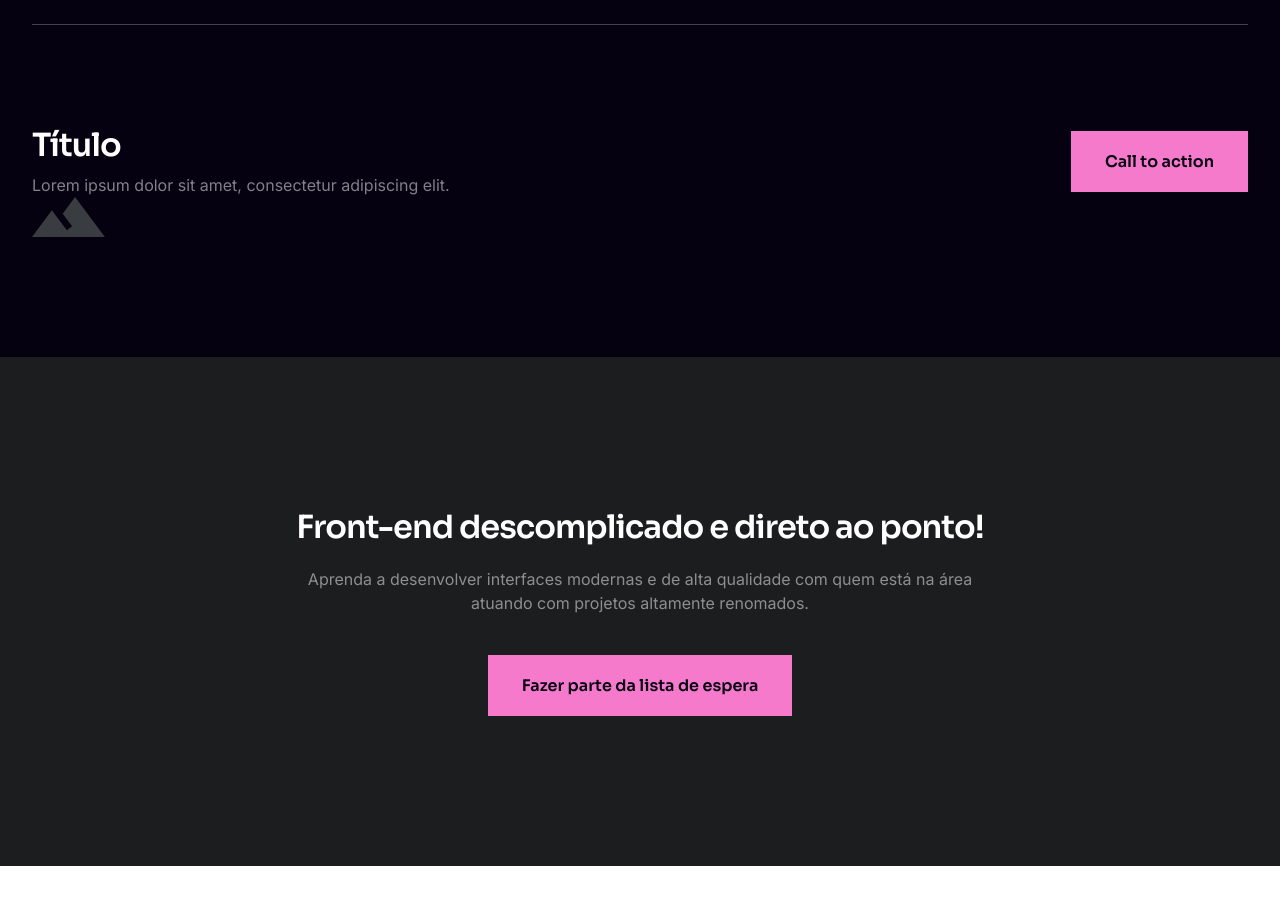
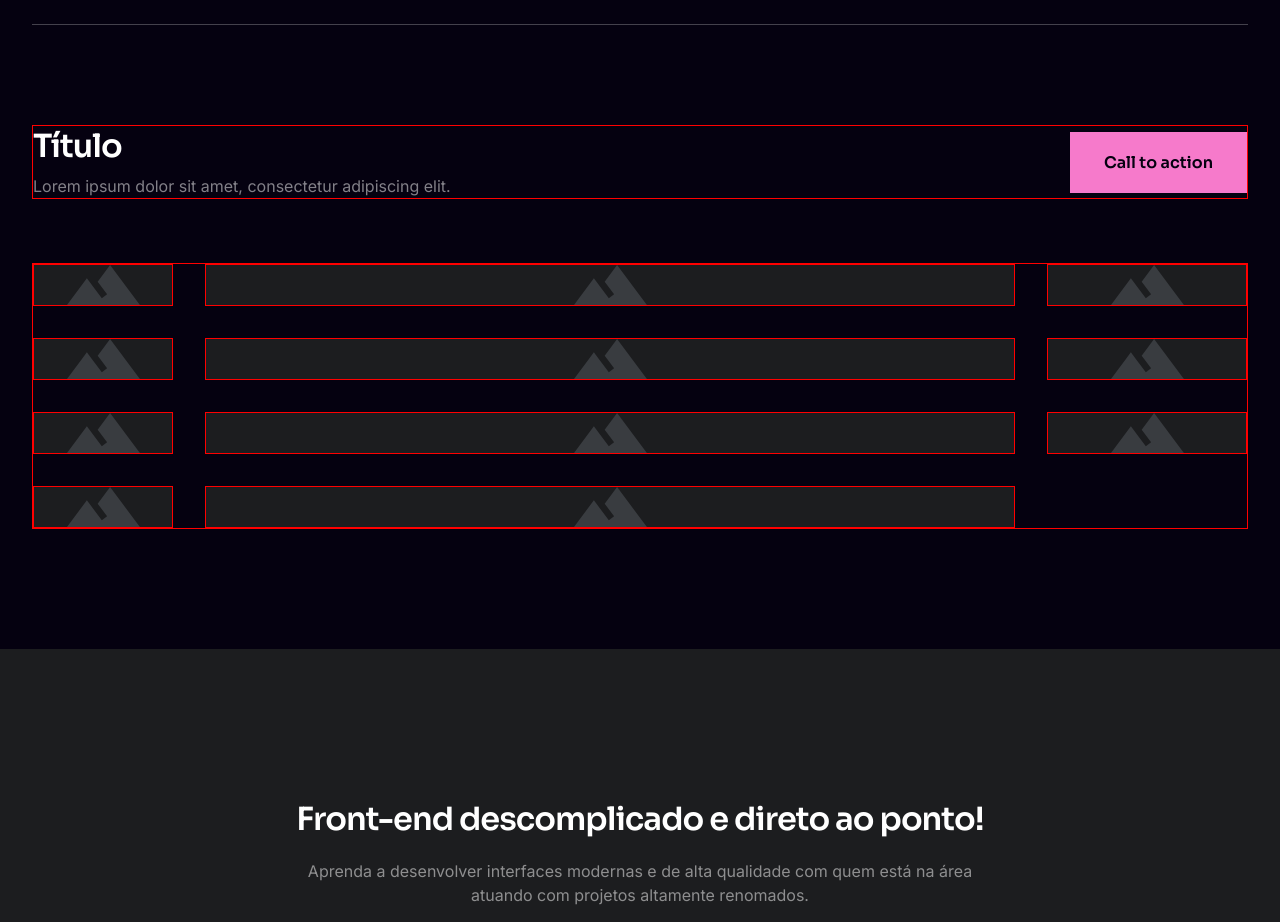
Before and after one commit to paulojanai/project-wireframe, a plain HTML site: page Index.html in a window 1280 px wide. Shown: the part 1420-2342 px from the top of the page. Before the commit the page ends 2286 px from the top, so only its background shows below. Drawn offline with Linux system fonts and the light colour scheme.

Commit message:
update: responsive add

```diff
--- a/Index.html
+++ b/Index.html
@@ -13,8 +13,8 @@
     <link rel="stylesheet" href="./css/grid.css" />
     <link rel="stylesheet" href="./css/patterns.css" />
     <link rel="stylesheet" href="./css/style.css" />
+    <link rel="stylesheet" href="./css/reset.css" />
     <link rel="stylesheet" href="./css/responsive.css" />
-    <link rel="stylesheet" href="./css/reset.css" />
 
     <title>Projeto Wireframe</title>
 </head>
@@ -104,6 +104,7 @@
             <div class="margin-100"><span class="dividir"></span></div>
 
             <div class="sub-s-01">
+                <div class="sub-s-01-header">
                     <div>
                         <h2>Título</h2>
                         <p>
@@ -114,11 +115,44 @@
                     <button class="btn-primary btn-lg">Call to action</button>
                 </div>
 
-            <div>
+                <div class="listview-image">
+                    <div class="image">
+                        <img src="./img/vector.svg" alt="" />
+                    </div>
+                    <div class="image">
+                        <img src="./img/vector.svg" alt="" />
+                    </div>
+                    <div class="image">
+                        <img src="./img/vector.svg" alt="" />
+                    </div>
+                    <div class="image">
+                        <img src="./img/vector.svg" alt="" />
+                    </div>
+                    <div class="image">
+                        <img src="./img/vector.svg" alt="" />
+                    </div>
+                    <div class="image">
+                        <img src="./img/vector.svg" alt="" />
+                    </div>
+                    <div class="image">
+                        <img src="./img/vector.svg" alt="" />
+                    </div>
+                    <div class="image">
+                        <img src="./img/vector.svg" alt="" />
+                    </div>
+                    <div class="image">
+                        <img src="./img/vector.svg" alt="" />
+                    </div>
+                    <div class="image">
+                        <img src="./img/vector.svg" alt="" />
+                    </div>
                     <div class="image">
                         <img src="./img/vector.svg" alt="" />
                     </div>
                 </div>
+            </div>
+
+
         </div>
     </section>
     <section class="s-02">
--- a/css/responsive.css
+++ b/css/responsive.css
@@ -25,6 +25,7 @@
         max-width: 100%;
         margin-bottom: 4rem;
         align-items: center;
+        text-align: center;
     }
 
     .s-hero .text h1 {
@@ -37,13 +38,15 @@
     }
 }
 
-@media (max-width: 768px) {
-}
+@media (max-width: 768px) {}
 
-@media (max-width: 600px) {
-}
+@media (max-width: 600px) {}
 
 @media (max-width: 480px) {
+    html {
+        font-size: 55%;
+    }
+
     .s-hero {
         margin: 4rem 0rem;
     }
--- a/css/style.css
+++ b/css/style.css
@@ -114,9 +114,27 @@ header .menu-mobile {
     margin-bottom: 10rem;
 }
 
-.sub-s-01 {
+.sub-s-01-header {
+    border: 1px solid red;
     display: flex;
     justify-content: space-between;
+    align-items: center;
+    margin-bottom: 6.4rem;
+}
+
+.listview-image {
+    border: 1px solid red;
+    display: grid;
+    grid-template-columns: 14rem auto 20rem;
+    grid-template-rows: repeat(10rem auto);
+    gap: 3.2rem;
+}
+
+.sub-s-01 .image {
+    border: 1px solid red;
+    background-color: var(--gray-colors-200);
+    display: flex;
+    justify-content: center;
     align-items: center;
 }
 
```
Lines whose indentation alone changed are shown as unchanged.
